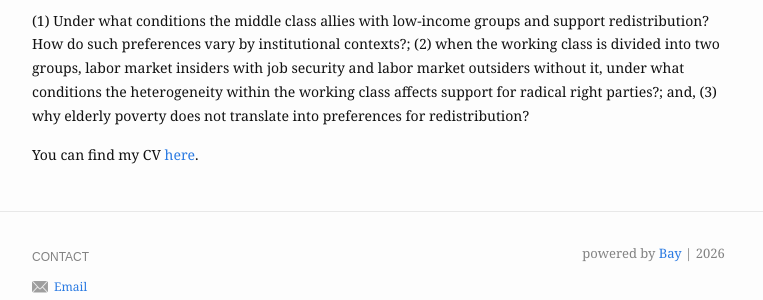
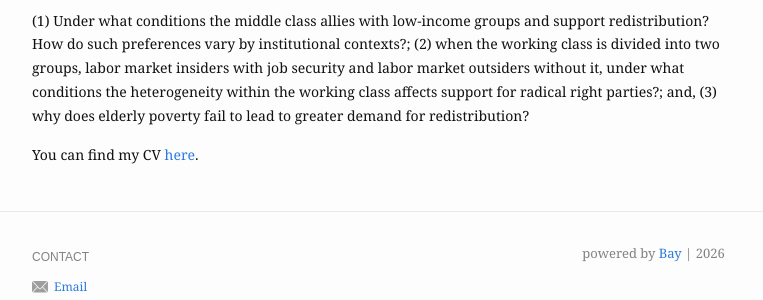
Before and after one commit to nara-kang/nara-kang.github.io, a Jekyll site: the page built from index.md, in a window 1280 px wide. Shown: the part 295-595 px from the top of the page, without its empty margins (258-1021 px from the left). Built offline with Jekyll 4.4.1, drawn with Linux system fonts in a browser that asks for light colours.

Commit message:
Second try

```diff
--- a/index.md
+++ b/index.md
@@ -21,7 +21,7 @@ profile_picture:
  (2) when the working class is divided into two groups, labor market insiders with job security
  and labor market outsiders without it,
  under what conditions the heterogeneity within the working class affects support for radical right parties?; and,
- (3) why elderly poverty does not translate into preferences for redistribution?
+ (3) why does elderly poverty fail to lead to greater demand for redistribution?
 
 <p>
   You can find my CV <a href="https://www.dropbox.com/scl/fi/neyzxlx9zzs774meq1pkq/dropbox_Nara_Kang_CV.pdf?rlkey=g6iktkw8xmd9cztx3lcyqy3fu&st=f2thb4eg&dl=0">here</a>.
```
